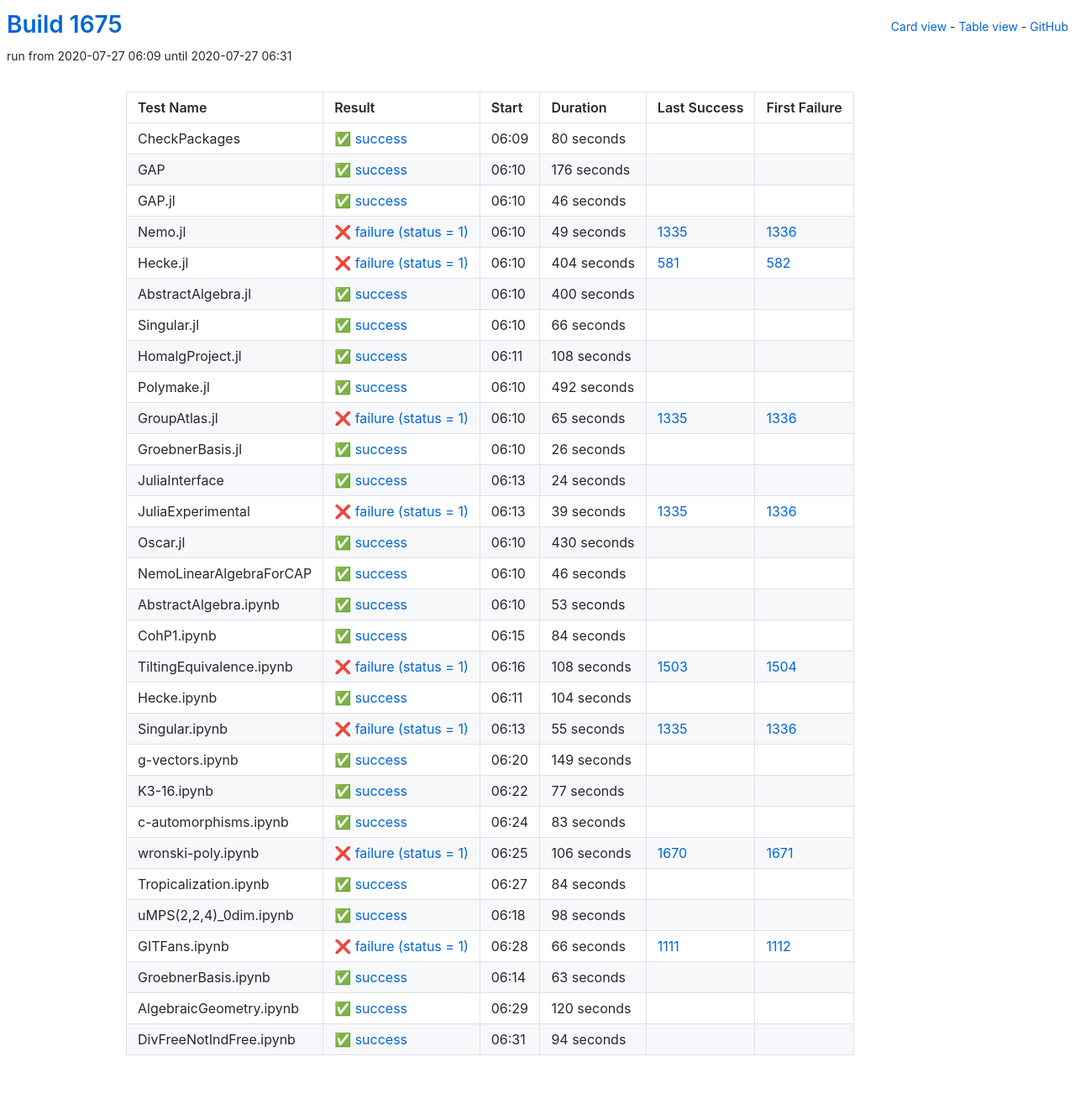
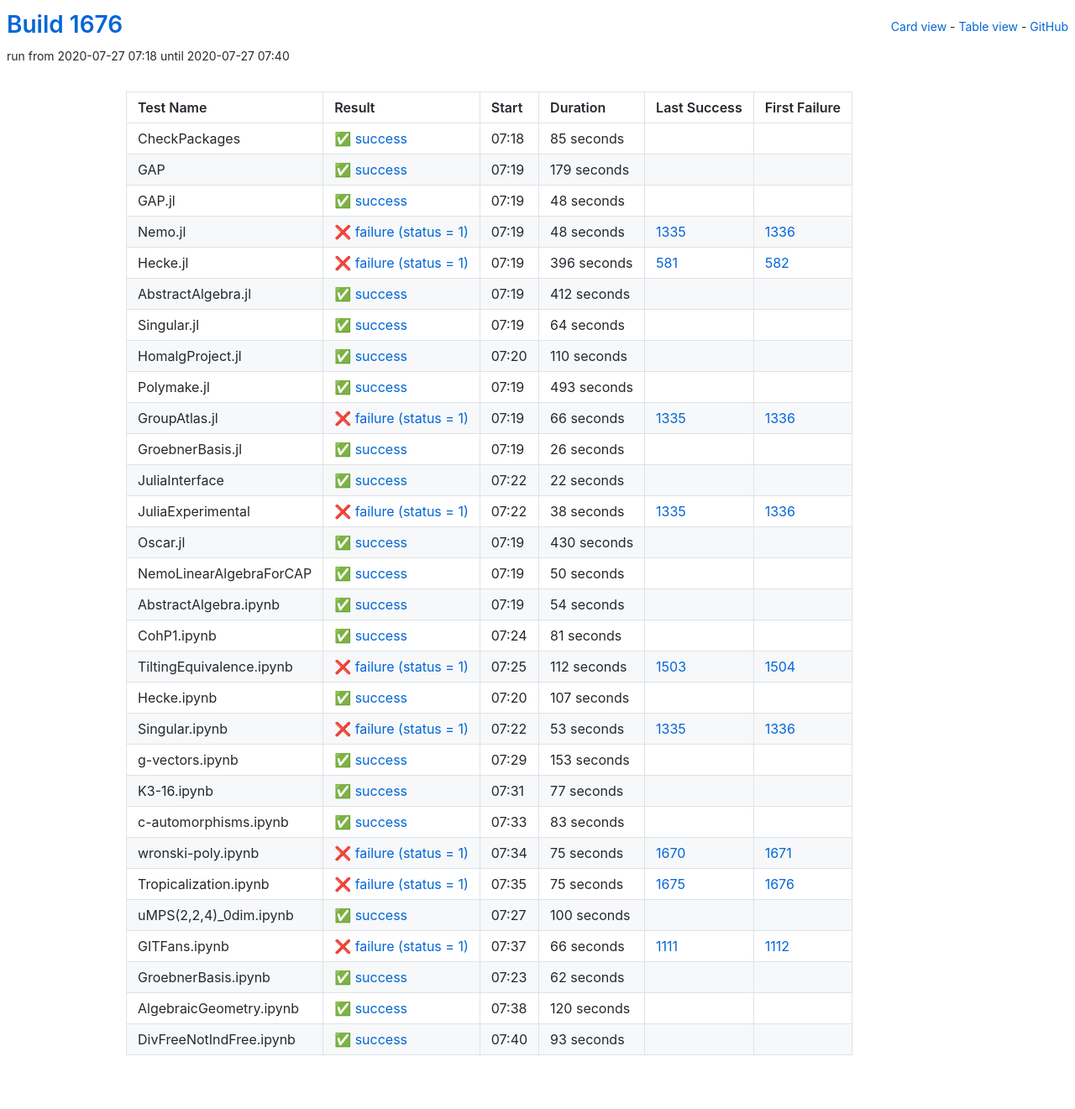
Before and after one commit to oscar-system/oscar-ci-status-1.4, a Jekyll site: the page built from table.html, in a window 1280 px wide. Shown: the whole page at 84% size. Built offline with Jekyll 4.4.1, drawn with Linux system fonts in a browser that asks for light colours.

Commit message:
Build #1676

```diff
--- a/_data/ci.yml
+++ b/_data/ci.yml
@@ -1,6 +1,6 @@
 ---
-build: 1675
-build_url: https://oscarci.mathematik.uni-kl.de/job/oscar-julia-1.4/1675/
+build: 1676
+build_url: https://oscarci.mathematik.uni-kl.de/job/oscar-julia-1.4/1676/
 job: oscar-julia-1.4
 organization: oscar-system
 repo: oscar-ci-status-1.4
@@ -8,128 +8,128 @@ repourl: https://github.com/oscar-system/oscar-ci-status-1.4
 tests:
 - name: CheckPackages
   id: checkpackages
-  log: https://oscarci.mathematik.uni-kl.de/job/oscar-julia-1.4/1675/artifact/logs/build-1675/CheckPackages.log
-  start: 2020-07-27 06:09
+  log: https://oscarci.mathematik.uni-kl.de/job/oscar-julia-1.4/1676/artifact/logs/build-1676/CheckPackages.log
+  start: 2020-07-27 07:18
   success: true
   exitcode: 0
   status: success
-  duration: 80
+  duration: 85
   last_success: false
   last_success_url:
   first_failure: false
   first_failure_url:
 - name: GAP
   id: gap
-  log: https://oscarci.mathematik.uni-kl.de/job/oscar-julia-1.4/1675/artifact/logs/build-1675/GAP.log
-  start: 2020-07-27 06:10
+  log: https://oscarci.mathematik.uni-kl.de/job/oscar-julia-1.4/1676/artifact/logs/build-1676/GAP.log
+  start: 2020-07-27 07:19
   success: true
   exitcode: 0
   status: success
-  duration: 176
+  duration: 179
   last_success: false
   last_success_url:
   first_failure: false
   first_failure_url:
 - name: GAP.jl
   id: gap-jl
-  log: https://oscarci.mathematik.uni-kl.de/job/oscar-julia-1.4/1675/artifact/logs/build-1675/GAP.jl.log
-  start: 2020-07-27 06:10
+  log: https://oscarci.mathematik.uni-kl.de/job/oscar-julia-1.4/1676/artifact/logs/build-1676/GAP.jl.log
+  start: 2020-07-27 07:19
   success: true
   exitcode: 0
   status: success
-  duration: 46
+  duration: 48
   last_success: false
   last_success_url:
   first_failure: false
   first_failure_url:
 - name: Nemo.jl
   id: nemo-jl
-  log: https://oscarci.mathematik.uni-kl.de/job/oscar-julia-1.4/1675/artifact/logs/build-1675/Nemo.jl.log
-  start: 2020-07-27 06:10
+  log: https://oscarci.mathematik.uni-kl.de/job/oscar-julia-1.4/1676/artifact/logs/build-1676/Nemo.jl.log
+  start: 2020-07-27 07:19
   success: false
   exitcode: 1
   status: failure
-  duration: 49
+  duration: 48
   last_success: 1335
   last_success_url: https://oscarci.mathematik.uni-kl.de/job/oscar-julia-1.4/1335/
   first_failure: 1336
   first_failure_url: https://oscarci.mathematik.uni-kl.de/job/oscar-julia-1.4/1336/
 - name: Hecke.jl
   id: hecke-jl
-  log: https://oscarci.mathematik.uni-kl.de/job/oscar-julia-1.4/1675/artifact/logs/build-1675/Hecke.jl.log
-  start: 2020-07-27 06:10
+  log: https://oscarci.mathematik.uni-kl.de/job/oscar-julia-1.4/1676/artifact/logs/build-1676/Hecke.jl.log
+  start: 2020-07-27 07:19
   success: false
   exitcode: 1
   status: failure
-  duration: 404
+  duration: 396
   last_success: 581
   last_success_url: https://oscarci.mathematik.uni-kl.de/job/oscar-julia-1.4/581/
   first_failure: 582
   first_failure_url: https://oscarci.mathematik.uni-kl.de/job/oscar-julia-1.4/582/
 - name: AbstractAlgebra.jl
   id: abstractalgebra-jl
-  log: https://oscarci.mathematik.uni-kl.de/job/oscar-julia-1.4/1675/artifact/logs/build-1675/AbstractAlgebra.jl.log
-  start: 2020-07-27 06:10
+  log: https://oscarci.mathematik.uni-kl.de/job/oscar-julia-1.4/1676/artifact/logs/build-1676/AbstractAlgebra.jl.log
+  start: 2020-07-27 07:19
   success: true
   exitcode: 0
   status: success
-  duration: 400
+  duration: 412
   last_success: false
   last_success_url:
   first_failure: false
   first_failure_url:
 - name: Singular.jl
   id: singular-jl
-  log: https://oscarci.mathematik.uni-kl.de/job/oscar-julia-1.4/1675/artifact/logs/build-1675/Singular.jl.log
-  start: 2020-07-27 06:10
+  log: https://oscarci.mathematik.uni-kl.de/job/oscar-julia-1.4/1676/artifact/logs/build-1676/Singular.jl.log
+  start: 2020-07-27 07:19
   success: true
   exitcode: 0
   status: success
-  duration: 66
+  duration: 64
   last_success: false
   last_success_url:
   first_failure: false
   first_failure_url:
 - name: HomalgProject.jl
   id: homalgproject-jl
-  log: https://oscarci.mathematik.uni-kl.de/job/oscar-julia-1.4/1675/artifact/logs/build-1675/HomalgProject.jl.log
-  start: 2020-07-27 06:11
+  log: https://oscarci.mathematik.uni-kl.de/job/oscar-julia-1.4/1676/artifact/logs/build-1676/HomalgProject.jl.log
+  start: 2020-07-27 07:20
   success: true
   exitcode: 0
   status: success
-  duration: 108
+  duration: 110
   last_success: false
   last_success_url:
   first_failure: false
   first_failure_url:
 - name: Polymake.jl
   id: polymake-jl
-  log: https://oscarci.mathematik.uni-kl.de/job/oscar-julia-1.4/1675/artifact/logs/build-1675/Polymake.jl.log
-  start: 2020-07-27 06:10
+  log: https://oscarci.mathematik.uni-kl.de/job/oscar-julia-1.4/1676/artifact/logs/build-1676/Polymake.jl.log
+  start: 2020-07-27 07:19
   success: true
   exitcode: 0
   status: success
-  duration: 492
+  duration: 493
   last_success: false
   last_success_url:
   first_failure: false
   first_failure_url:
 - name: GroupAtlas.jl
   id: groupatlas-jl
-  log: https://oscarci.mathematik.uni-kl.de/job/oscar-julia-1.4/1675/artifact/logs/build-1675/GroupAtlas.jl.log
-  start: 2020-07-27 06:10
+  log: https://oscarci.mathematik.uni-kl.de/job/oscar-julia-1.4/1676/artifact/logs/build-1676/GroupAtlas.jl.log
+  start: 2020-07-27 07:19
   success: false
   exitcode: 1
   status: failure
-  duration: 65
+  duration: 66
   last_success: 1335
   last_success_url: https://oscarci.mathematik.uni-kl.de/job/oscar-julia-1.4/1335/
   first_failure: 1336
   first_failure_url: https://oscarci.mathematik.uni-kl.de/job/oscar-julia-1.4/1336/
 - name: GroebnerBasis.jl
   id: groebnerbasis-jl
-  log: https://oscarci.mathematik.uni-kl.de/job/oscar-julia-1.4/1675/artifact/logs/build-1675/GroebnerBasis.jl.log
-  start: 2020-07-27 06:10
+  log: https://oscarci.mathematik.uni-kl.de/job/oscar-julia-1.4/1676/artifact/logs/build-1676/GroebnerBasis.jl.log
+  start: 2020-07-27 07:19
   success: true
   exitcode: 0
   status: success
@@ -140,32 +140,32 @@ tests:
   first_failure_url:
 - name: JuliaInterface
   id: juliainterface
-  log: https://oscarci.mathematik.uni-kl.de/job/oscar-julia-1.4/1675/artifact/logs/build-1675/JuliaInterface.log
-  start: 2020-07-27 06:13
+  log: https://oscarci.mathematik.uni-kl.de/job/oscar-julia-1.4/1676/artifact/logs/build-1676/JuliaInterface.log
+  start: 2020-07-27 07:22
   success: true
   exitcode: 0
   status: success
-  duration: 24
+  duration: 22
   last_success: false
   last_success_url:
   first_failure: false
   first_failure_url:
 - name: JuliaExperimental
   id: juliaexperimental
-  log: https://oscarci.mathematik.uni-kl.de/job/oscar-julia-1.4/1675/artifact/logs/build-1675/JuliaExperimental.log
-  start: 2020-07-27 06:13
+  log: https://oscarci.mathematik.uni-kl.de/job/oscar-julia-1.4/1676/artifact/logs/build-1676/JuliaExperimental.log
+  start: 2020-07-27 07:22
   success: false
   exitcode: 1
   status: failure
-  duration: 39
+  duration: 38
   last_success: 1335
   last_success_url: https://oscarci.mathematik.uni-kl.de/job/oscar-julia-1.4/1335/
   first_failure: 1336
   first_failure_url: https://oscarci.mathematik.uni-kl.de/job/oscar-julia-1.4/1336/
 - name: Oscar.jl
   id: oscar-jl
-  log: https://oscarci.mathematik.uni-kl.de/job/oscar-julia-1.4/1675/artifact/logs/build-1675/Oscar.jl.log
-  start: 2020-07-27 06:10
+  log: https://oscarci.mathematik.uni-kl.de/job/oscar-julia-1.4/1676/artifact/logs/build-1676/Oscar.jl.log
+  start: 2020-07-27 07:19
   success: true
   exitcode: 0
   status: success
@@ -176,92 +176,92 @@ tests:
   first_failure_url:
 - name: NemoLinearAlgebraForCAP
   id: nemolinearalgebraforcap
-  log: https://oscarci.mathematik.uni-kl.de/job/oscar-julia-1.4/1675/artifact/logs/build-1675/NemoLinearAlgebraForCAP.log
-  start: 2020-07-27 06:10
+  log: https://oscarci.mathematik.uni-kl.de/job/oscar-julia-1.4/1676/artifact/logs/build-1676/NemoLinearAlgebraForCAP.log
+  start: 2020-07-27 07:19
   success: true
   exitcode: 0
   status: success
-  duration: 46
+  duration: 50
   last_success: false
   last_success_url:
   first_failure: false
   first_failure_url:
 - name: AbstractAlgebra.ipynb
   id: abstractalgebra-ipynb
-  log: https://oscarci.mathematik.uni-kl.de/job/oscar-julia-1.4/1675/artifact/logs/build-1675/AbstractAlgebra.ipynb.log
-  start: 2020-07-27 06:10
+  log: https://oscarci.mathematik.uni-kl.de/job/oscar-julia-1.4/1676/artifact/logs/build-1676/AbstractAlgebra.ipynb.log
+  start: 2020-07-27 07:19
   success: true
   exitcode: 0
   status: success
-  duration: 53
+  duration: 54
   last_success: false
   last_success_url:
   first_failure: false
   first_failure_url:
 - name: CohP1.ipynb
   id: cohp1-ipynb
-  log: https://oscarci.mathematik.uni-kl.de/job/oscar-julia-1.4/1675/artifact/logs/build-1675/CohP1.ipynb.log
-  start: 2020-07-27 06:15
+  log: https://oscarci.mathematik.uni-kl.de/job/oscar-julia-1.4/1676/artifact/logs/build-1676/CohP1.ipynb.log
+  start: 2020-07-27 07:24
   success: true
   exitcode: 0
   status: success
-  duration: 84
+  duration: 81
   last_success: false
   last_success_url:
   first_failure: false
   first_failure_url:
 - name: TiltingEquivalence.ipynb
   id: tiltingequivalence-ipynb
-  log: https://oscarci.mathematik.uni-kl.de/job/oscar-julia-1.4/1675/artifact/logs/build-1675/TiltingEquivalence.ipynb.log
-  start: 2020-07-27 06:16
+  log: https://oscarci.mathematik.uni-kl.de/job/oscar-julia-1.4/1676/artifact/logs/build-1676/TiltingEquivalence.ipynb.log
+  start: 2020-07-27 07:25
   success: false
   exitcode: 1
   status: failure
-  duration: 108
+  duration: 112
   last_success: 1503
   last_success_url: https://oscarci.mathematik.uni-kl.de/job/oscar-julia-1.4/1503/
   first_failure: 1504
   first_failure_url: https://oscarci.mathematik.uni-kl.de/job/oscar-julia-1.4/1504/
 - name: Hecke.ipynb
   id: hecke-ipynb
-  log: https://oscarci.mathematik.uni-kl.de/job/oscar-julia-1.4/1675/artifact/logs/build-1675/Hecke.ipynb.log
-  start: 2020-07-27 06:11
+  log: https://oscarci.mathematik.uni-kl.de/job/oscar-julia-1.4/1676/artifact/logs/build-1676/Hecke.ipynb.log
+  start: 2020-07-27 07:20
   success: true
   exitcode: 0
   status: success
-  duration: 104
+  duration: 107
   last_success: false
   last_success_url:
   first_failure: false
   first_failure_url:
 - name: Singular.ipynb
   id: singular-ipynb
-  log: https://oscarci.mathematik.uni-kl.de/job/oscar-julia-1.4/1675/artifact/logs/build-1675/Singular.ipynb.log
-  start: 2020-07-27 06:13
+  log: https://oscarci.mathematik.uni-kl.de/job/oscar-julia-1.4/1676/artifact/logs/build-1676/Singular.ipynb.log
+  start: 2020-07-27 07:22
   success: false
   exitcode: 1
   status: failure
-  duration: 55
+  duration: 53
   last_success: 1335
   last_success_url: https://oscarci.mathematik.uni-kl.de/job/oscar-julia-1.4/1335/
   first_failure: 1336
   first_failure_url: https://oscarci.mathematik.uni-kl.de/job/oscar-julia-1.4/1336/
 - name: g-vectors.ipynb
   id: g-vectors-ipynb
-  log: https://oscarci.mathematik.uni-kl.de/job/oscar-julia-1.4/1675/artifact/logs/build-1675/g-vectors.ipynb.log
-  start: 2020-07-27 06:20
+  log: https://oscarci.mathematik.uni-kl.de/job/oscar-julia-1.4/1676/artifact/logs/build-1676/g-vectors.ipynb.log
+  start: 2020-07-27 07:29
   success: true
   exitcode: 0
   status: success
-  duration: 149
+  duration: 153
   last_success: false
   last_success_url:
   first_failure: false
   first_failure_url:
 - name: K3-16.ipynb
   id: k3-16-ipynb
-  log: https://oscarci.mathematik.uni-kl.de/job/oscar-julia-1.4/1675/artifact/logs/build-1675/K3-16.ipynb.log
-  start: 2020-07-27 06:22
+  log: https://oscarci.mathematik.uni-kl.de/job/oscar-julia-1.4/1676/artifact/logs/build-1676/K3-16.ipynb.log
+  start: 2020-07-27 07:31
   success: true
   exitcode: 0
   status: success
@@ -272,8 +272,8 @@ tests:
   first_failure_url:
 - name: c-automorphisms.ipynb
   id: c-automorphisms-ipynb
-  log: https://oscarci.mathematik.uni-kl.de/job/oscar-julia-1.4/1675/artifact/logs/build-1675/c-automorphisms.ipynb.log
-  start: 2020-07-27 06:24
+  log: https://oscarci.mathematik.uni-kl.de/job/oscar-julia-1.4/1676/artifact/logs/build-1676/c-automorphisms.ipynb.log
+  start: 2020-07-27 07:33
   success: true
   exitcode: 0
   status: success
@@ -284,44 +284,44 @@ tests:
   first_failure_url:
 - name: wronski-poly.ipynb
   id: wronski-poly-ipynb
-  log: https://oscarci.mathematik.uni-kl.de/job/oscar-julia-1.4/1675/artifact/logs/build-1675/wronski-poly.ipynb.log
-  start: 2020-07-27 06:25
+  log: https://oscarci.mathematik.uni-kl.de/job/oscar-julia-1.4/1676/artifact/logs/build-1676/wronski-poly.ipynb.log
+  start: 2020-07-27 07:34
   success: false
   exitcode: 1
   status: failure
-  duration: 106
+  duration: 75
   last_success: 1670
   last_success_url: https://oscarci.mathematik.uni-kl.de/job/oscar-julia-1.4/1670/
   first_failure: 1671
   first_failure_url: https://oscarci.mathematik.uni-kl.de/job/oscar-julia-1.4/1671/
 - name: Tropicalization.ipynb
   id: tropicalization-ipynb
-  log: https://oscarci.mathematik.uni-kl.de/job/oscar-julia-1.4/1675/artifact/logs/build-1675/Tropicalization.ipynb.log
-  start: 2020-07-27 06:27
+  log: https://oscarci.mathematik.uni-kl.de/job/oscar-julia-1.4/1676/artifact/logs/build-1676/Tropicalization.ipynb.log
+  start: 2020-07-27 07:35
+  success: false
+  exitcode: 1
+  status: failure
+  duration: 75
+  last_success: 1675
+  last_success_url: https://oscarci.mathematik.uni-kl.de/job/oscar-julia-1.4/1675/
+  first_failure: 1676
+  first_failure_url: https://oscarci.mathematik.uni-kl.de/job/oscar-julia-1.4/1676/
+- name: uMPS(2,2,4)_0dim.ipynb
+  id: umps-2-2-4-0dim-ipynb
+  log: https://oscarci.mathematik.uni-kl.de/job/oscar-julia-1.4/1676/artifact/logs/build-1676/uMPS-2-2-4-_0dim.ipynb.log
+  start: 2020-07-27 07:27
   success: true
   exitcode: 0
   status: success
-  duration: 84
-  last_success: false
-  last_success_url:
-  first_failure: false
-  first_failure_url:
-- name: uMPS(2,2,4)_0dim.ipynb
-  id: umps-2-2-4-0dim-ipynb
-  log: https://oscarci.mathematik.uni-kl.de/job/oscar-julia-1.4/1675/artifact/logs/build-1675/uMPS-2-2-4-_0dim.ipynb.log
-  start: 2020-07-27 06:18
-  success: true
-  exitcode: 0
-  status: success
-  duration: 98
+  duration: 100
   last_success: false
   last_success_url:
   first_failure: false
   first_failure_url:
 - name: GITFans.ipynb
   id: gitfans-ipynb
-  log: https://oscarci.mathematik.uni-kl.de/job/oscar-julia-1.4/1675/artifact/logs/build-1675/GITFans.ipynb.log
-  start: 2020-07-27 06:28
+  log: https://oscarci.mathematik.uni-kl.de/job/oscar-julia-1.4/1676/artifact/logs/build-1676/GITFans.ipynb.log
+  start: 2020-07-27 07:37
   success: false
   exitcode: 1
   status: failure
@@ -332,20 +332,20 @@ tests:
   first_failure_url: https://oscarci.mathematik.uni-kl.de/job/oscar-julia-1.4/1112/
 - name: GroebnerBasis.ipynb
   id: groebnerbasis-ipynb
-  log: https://oscarci.mathematik.uni-kl.de/job/oscar-julia-1.4/1675/artifact/logs/build-1675/GroebnerBasis.ipynb.log
-  start: 2020-07-27 06:14
+  log: https://oscarci.mathematik.uni-kl.de/job/oscar-julia-1.4/1676/artifact/logs/build-1676/GroebnerBasis.ipynb.log
+  start: 2020-07-27 07:23
   success: true
   exitcode: 0
   status: success
-  duration: 63
+  duration: 62
   last_success: false
   last_success_url:
   first_failure: false
   first_failure_url:
 - name: AlgebraicGeometry.ipynb
   id: algebraicgeometry-ipynb
-  log: https://oscarci.mathematik.uni-kl.de/job/oscar-julia-1.4/1675/artifact/logs/build-1675/AlgebraicGeometry.ipynb.log
-  start: 2020-07-27 06:29
+  log: https://oscarci.mathematik.uni-kl.de/job/oscar-julia-1.4/1676/artifact/logs/build-1676/AlgebraicGeometry.ipynb.log
+  start: 2020-07-27 07:38
   success: true
   exitcode: 0
   status: success
@@ -356,12 +356,12 @@ tests:
   first_failure_url:
 - name: DivFreeNotIndFree.ipynb
   id: divfreenotindfree-ipynb
-  log: https://oscarci.mathematik.uni-kl.de/job/oscar-julia-1.4/1675/artifact/logs/build-1675/DivFreeNotIndFree.ipynb.log
-  start: 2020-07-27 06:31
+  log: https://oscarci.mathematik.uni-kl.de/job/oscar-julia-1.4/1676/artifact/logs/build-1676/DivFreeNotIndFree.ipynb.log
+  start: 2020-07-27 07:40
   success: true
   exitcode: 0
   status: success
-  duration: 94
+  duration: 93
   last_success: false
   last_success_url:
   first_failure: false
```
Also changed, not shown: README.md.
